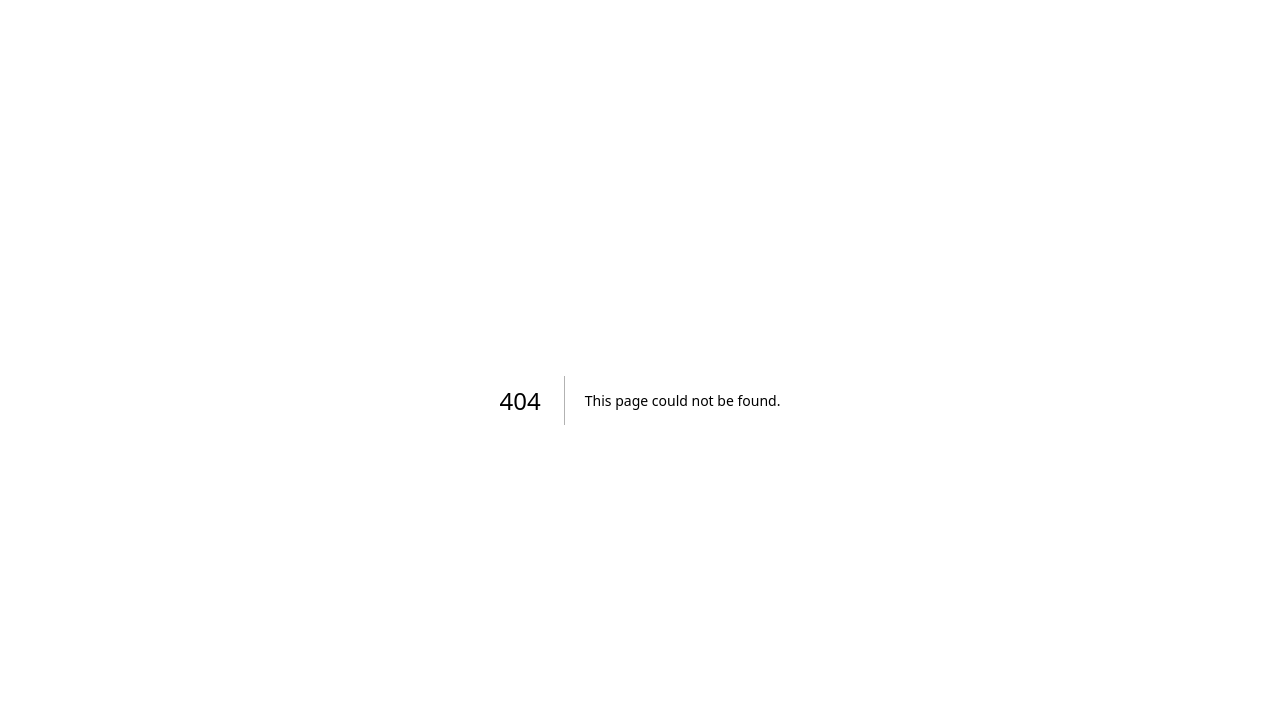
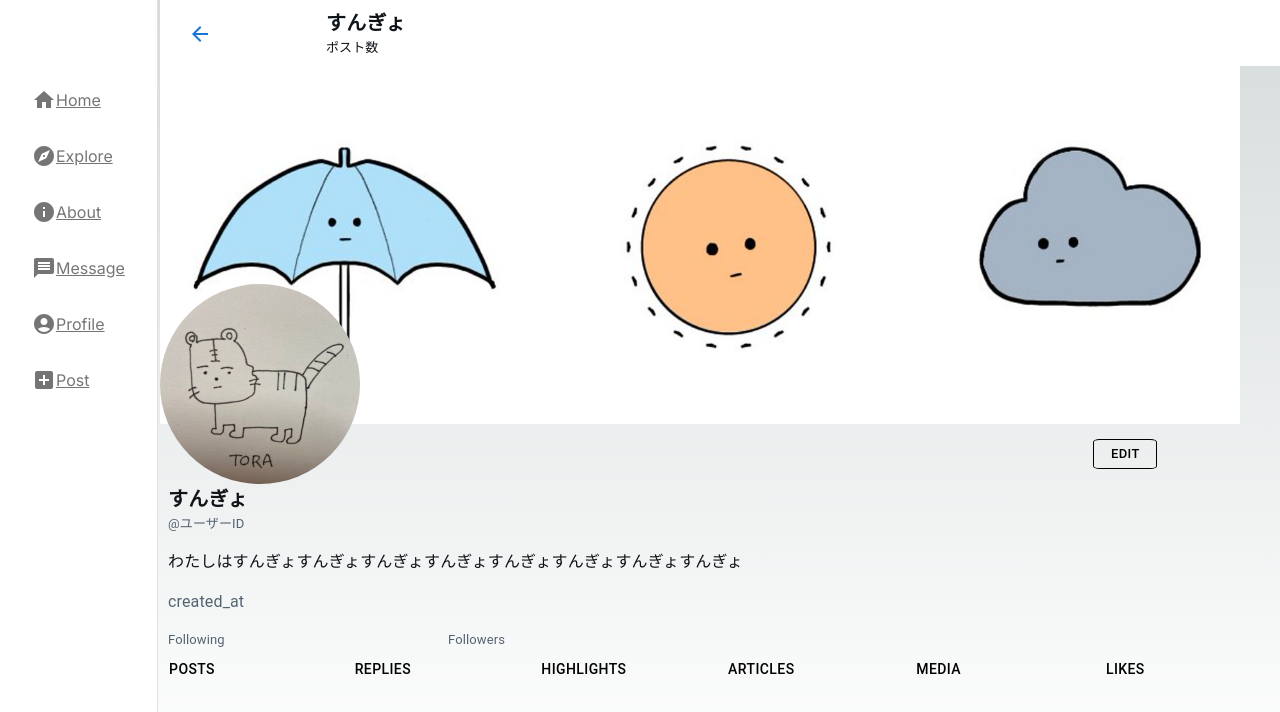
Before and after one commit to Tayuchi/TESNS, a Next.js app: page /home/profile in a window 1280 px wide. Before the commit this address had no page. Shown: the top 712 px of the page. Built offline with nearby package versions, Linux system fonts and the light colour scheme.

Commit message:
Profile画面の見た目できた

```diff
--- /dev/null
+++ b/src/app/home/profile/layout.tsx
@@ -0,0 +1,14 @@
+import Header from "@/libs/components/profile/Header";
+
+export default function Layout({ children }: { children: React.ReactNode }) {
+  return (
+    <div className="flex h-screen">
+      <div className="flex-none">
+        <Header/>
+      </div>
+      <div className="flex-grow overflow-y-auto mt-16" >
+        {children}
+      </div>
+    </div>
+  );
+}
--- /dev/null
+++ b/src/app/home/profile/page.tsx
@@ -0,0 +1,11 @@
+'use client'
+
+import Profile from "@/libs/components/profile/Profile"
+
+export default function ProfilePage() {
+    return (
+        <div >
+            <Profile />
+        </div>
+    )
+}
```
Also changed, not shown: public/1500x500.jpg (added), public/3zU3wFwk_400x400.jpg (added).
